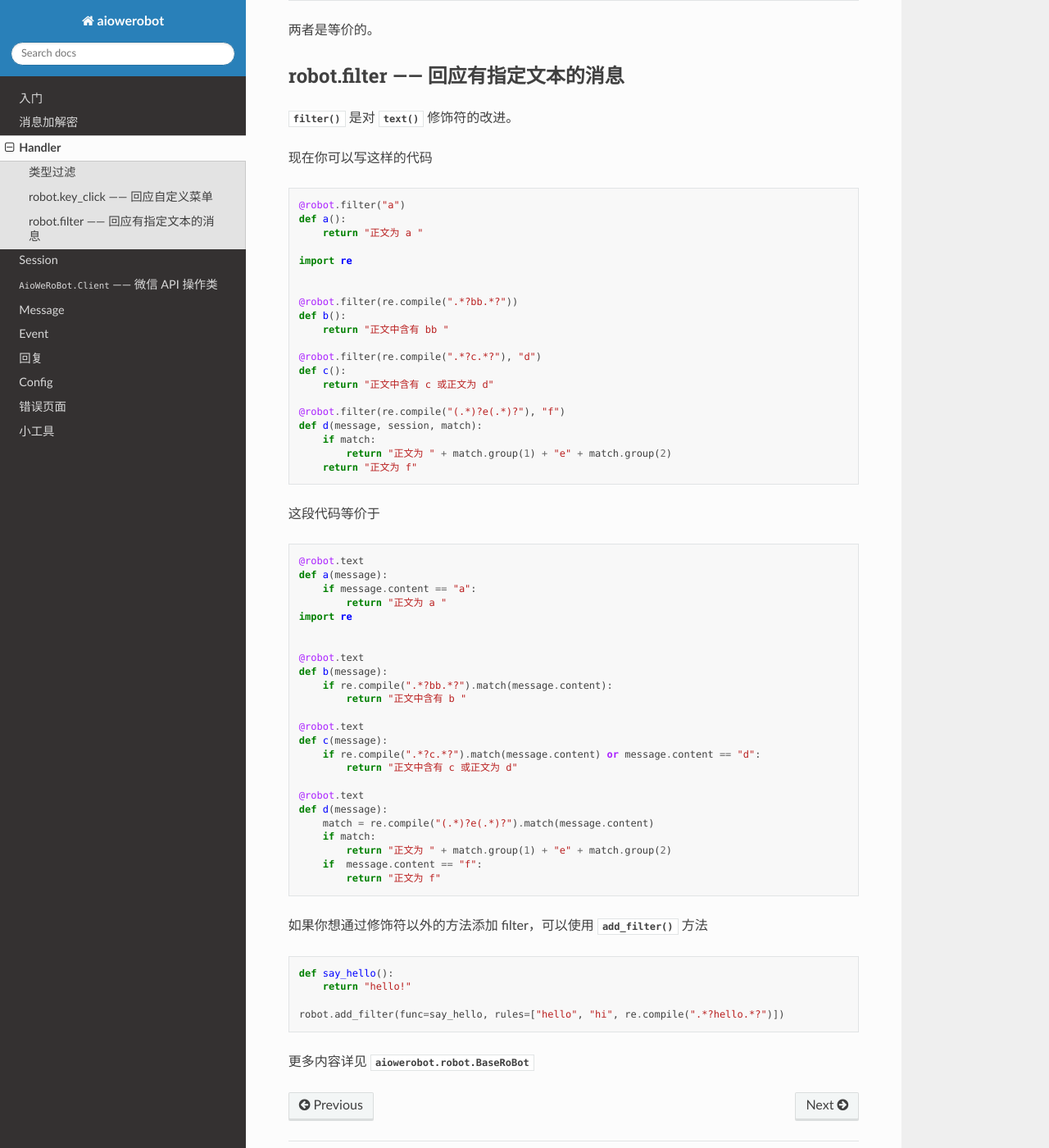
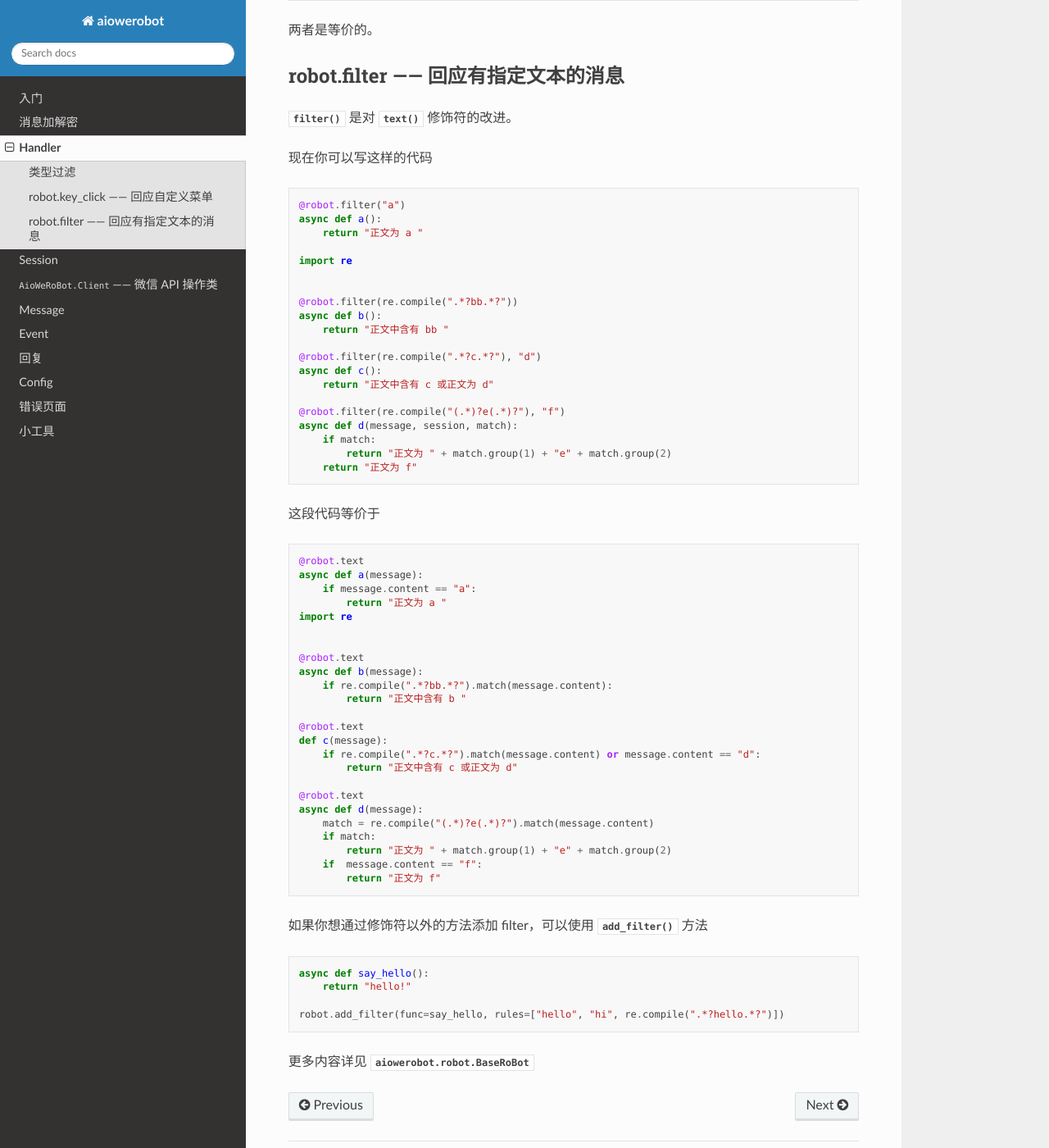
Before and after one commit to linzhiming0826/aiowerobot, a Sphinx documentation site: the page built from docs/source/handlers.rst, in a window 1280 px wide and 1400 px high, scrolled down 2407 px. Shown: the whole window at 82% size. Built offline with Sphinx 7.4.7 and the Read the Docs theme 2.0.0, drawn with Linux system fonts in a browser that asks for light colours; some of the changed text lies outside the part shown.

Commit message:
edit docs

```diff
--- a/docs/source/handlers.rst
+++ b/docs/source/handlers.rst
@@ -14,11 +14,11 @@
 
     # 通过修饰符添加handler
     @robot.handler
-    def echo(message):
+    async def echo(message):
         return 'Hello World!'
 
     # 通过`add_handler`添加handler
-    def echo(message):
+    async def echo(message):
         return 'Hello World!'
     robot.add_handler(echo)
 
@@ -34,7 +34,7 @@
     robot = aiowerobot.AioWeRoBot(token='tokenhere')
 
     @robot.subscribe
-    def subscribe(message):
+    async def subscribe(message):
         return 'Hello My Friend!'
 
     robot.run()
@@ -46,7 +46,7 @@
     robot = aiowerobot.AioWeRoBot(token='tokenhere')
 
     @robot.text
-    def echo(message):
+    async def echo(message):
         return message.content
 
     robot.run()
@@ -103,7 +103,7 @@
 
     @robot.text
     @robot.location
-    def handler(message):
+    async def handler(message):
         # Do what you love to do
         pass
 
@@ -115,7 +115,7 @@
 
     robot = aiowerobot.AioWeRoBot(token='tokenhere')
 
-    def handler(message):
+    async def handler(message):
         # Do what you love to do
         pass
 
@@ -134,13 +134,13 @@
 如果你在自定义菜单中定义了一个 Key 为 ``abort`` 的菜单，响应这个菜单的 handler 可以写成这样 ::
 
     @robot.key_click("abort")
-    def abort():
+    async def abort():
         return "I'm a robot"
 
 当然，如果你不喜欢用 :meth:`~aiowerobot.robot.BaseRoBot.key_click` ，也可以写成这样 ::
 
     @robot.click
-    def abort(message):
+    async def abort(message):
         if message.key == "abort":
             return "I'm a robot"
 
@@ -154,22 +154,22 @@
 现在你可以写这样的代码 ::
 
     @robot.filter("a")
-    def a():
+    async def a():
         return "正文为 a "
 
     import re
 
 
     @robot.filter(re.compile(".*?bb.*?"))
-    def b():
+    async def b():
         return "正文中含有 bb "
 
     @robot.filter(re.compile(".*?c.*?"), "d")
-    def c():
+    async def c():
         return "正文中含有 c 或正文为 d"
 
     @robot.filter(re.compile("(.*)?e(.*)?"), "f")
-    def d(message, session, match):
+    async def d(message, session, match):
         if match:
             return "正文为 " + match.group(1) + "e" + match.group(2)
         return "正文为 f"
@@ -177,14 +177,14 @@
 这段代码等价于 ::
 
     @robot.text
-    def a(message):
+    async def a(message):
         if message.content == "a":
             return "正文为 a "
     import re
 
 
     @robot.text
-    def b(message):
+    async def b(message):
         if re.compile(".*?bb.*?").match(message.content):
             return "正文中含有 b "
 
@@ -194,7 +194,7 @@
             return "正文中含有 c 或正文为 d"
 
     @robot.text
-    def d(message):
+    async def d(message):
         match = re.compile("(.*)?e(.*)?").match(message.content)
         if match:
             return "正文为 " + match.group(1) + "e" + match.group(2)
@@ -203,7 +203,7 @@
 
 如果你想通过修饰符以外的方法添加 filter，可以使用 :func:`~aiowerobot.robot.BaseRoBot.add_filter` 方法 ::
 
-    def say_hello():
+    async def say_hello():
         return "hello!"
 
     robot.add_filter(func=say_hello, rules=["hello", "hi", re.compile(".*?hello.*?")])
--- a/docs/source/replies.rst
+++ b/docs/source/replies.rst
@@ -121,7 +121,7 @@
     robot = werobot.AioWeRoBot(token='tokenhere')
 
     @robot.text
-    def articles(message):
+    async def articles(message):
         return [
             [
                 "title",
@@ -165,7 +165,7 @@
     robot = werobot.AioWeRoBot(token='tokenhere')
 
     @robot.text
-    def music(message):
+    async def music(message):
         return [
             "title",
             "description",
@@ -174,7 +174,7 @@
             ]
 
     @robot.text
-    def music2(message):
+    async def music2(message):
         return [
             "微信你不懂爱",
             "龚琳娜最新力作",
```
Also changed, not shown: docs/source/session.rst (+4 -4 lines), docs/source/start.rst (+7 -7 lines).
